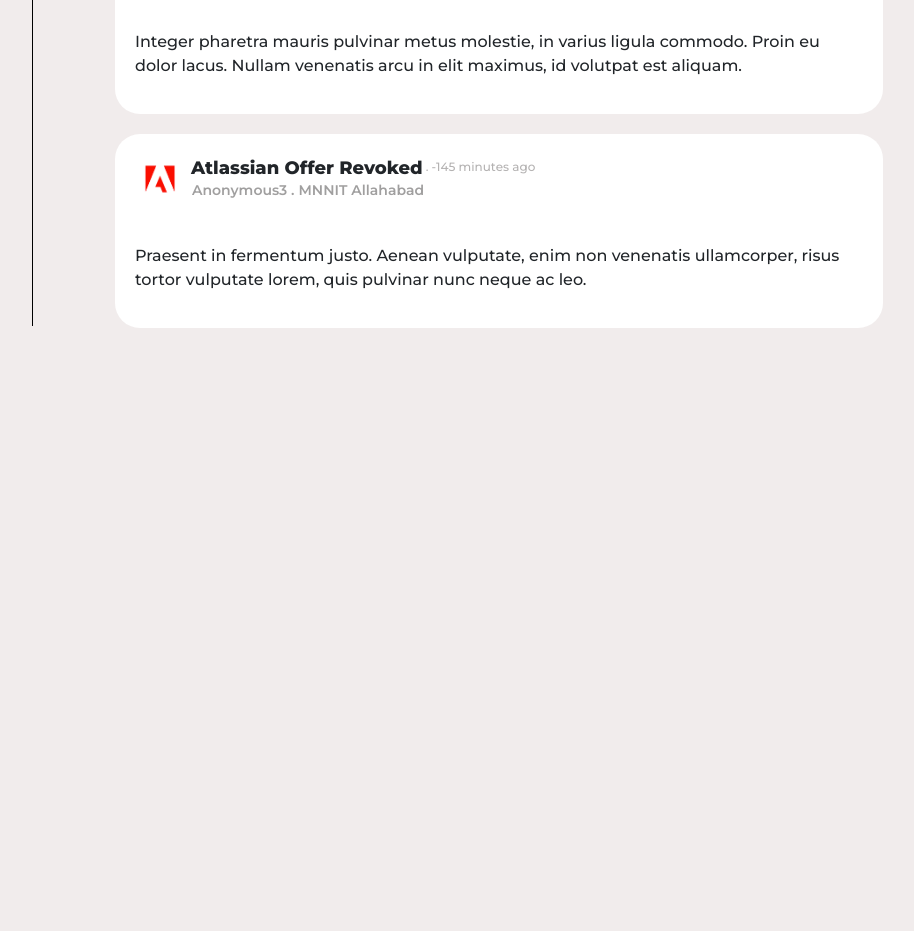
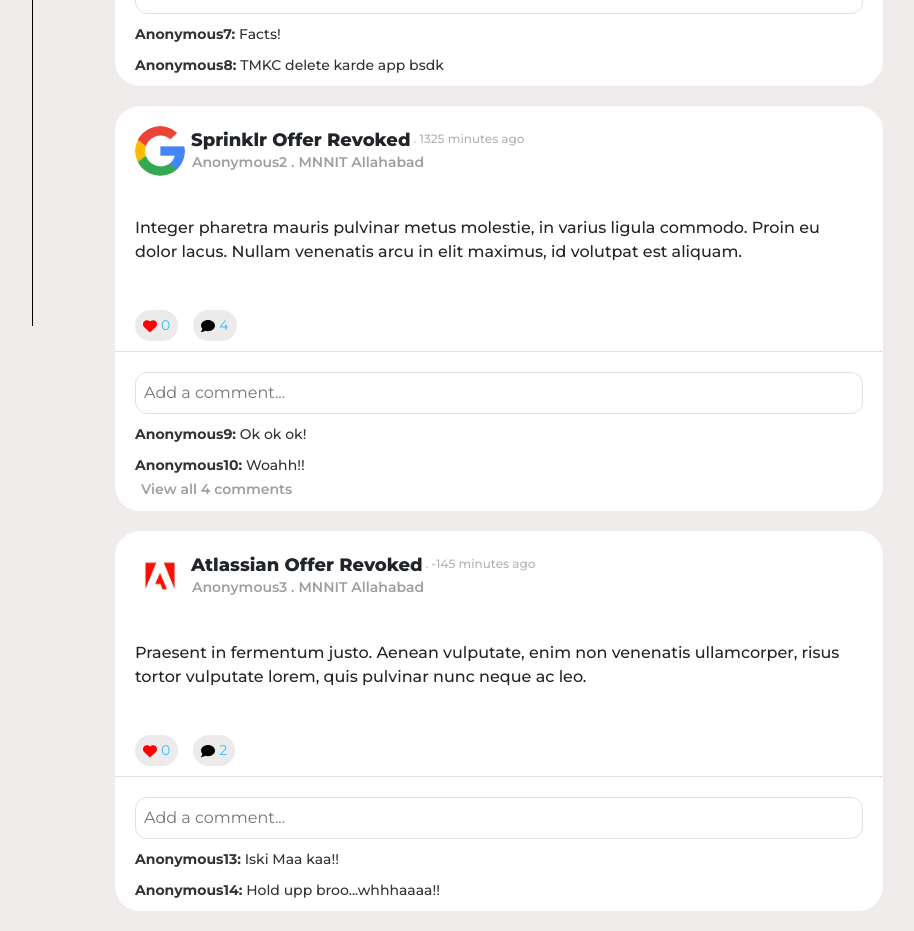
Before and after one commit to MadhavPrSingh/Cloaked, a React (Vite) app in the folder Client/: page / in a window 1280 px wide. Shown: the part 1060-1991 px from the top of the page, without its empty margins (225-1139 px from the left). Before the commit the page ends 1440 px from the top, so only its background shows below. Built offline with nearby package versions, Linux system fonts and the light colour scheme; a web font is replaced by a local one.

Commit message:
added likes and comments feature

```diff
--- a/Client/src/Components/HomePage/HomePage.css
+++ b/Client/src/Components/HomePage/HomePage.css
@@ -157,3 +157,79 @@
     outline: none;
     margin-right: 5px;
 }
+
+.wall-actions {
+    display: flex;
+    flex-direction: row;
+    align-items: center;
+    justify-content: flex-start;
+    padding: 10px 20px;
+}
+
+.wall-actions button {
+    background-color: transparent;
+    border: none;
+    background-color: #eceaea;
+    border-radius: 25px;
+    color: #3ABEF9;
+    font-size: 14px;
+    font-family: "Montserrat", sans-serif;
+    cursor: pointer;
+    display: flex;
+    align-items: center;
+    margin-right: 15px;
+    padding: 5px 8px;
+}
+
+.wall-actions button:hover {
+    color: #1F8AC0;
+}
+
+.wall-actions button:focus {
+    outline: none;
+}
+
+.wall-comments {
+    padding: 10px 20px;
+    border-top: 1px solid #e0e0e0;
+}
+
+.wall-comments input {
+    width: 100%;
+    padding: 8px;
+    margin-top: 10px;
+    border: 1px solid #e0e0e0;
+    border-radius: 12px;
+    font-family: "Montserrat", sans-serif;
+}
+
+.wall-comments input:focus {
+    outline: none;
+    border-color: #3ABEF9;
+}
+
+.wall-comments p {
+    font-family: "Montserrat", sans-serif;
+    font-size: 14px;
+    font-weight: 500;
+    color: #333;
+    margin: 10px 0 0;
+}
+
+.view-all-comments {
+    border: none;
+    background-color: white;
+    font-size: 14px;
+    font-family: "Montserrat", sans-serif;
+    font-weight: 600;
+    cursor: pointer;
+    color: #a09f9f;
+}
+
+.view-all-comments:hover {
+    color: #1F8AC0;
+}
+
+.view-all-comments:focus {
+    outline: none;
+}
--- a/Client/src/Components/HomePage/HomePage.jsx
+++ b/Client/src/Components/HomePage/HomePage.jsx
@@ -1,4 +1,5 @@
 import React from "react";
+import { useState } from "react";
 import "./HomePage.css";
 import HeroSection from "../../Constants/HeroSection/HeroSection";
 import { Link } from "react-router-dom";
@@ -8,16 +9,42 @@ import {
   faBuildingColumns,
   faUserNinja,
   faCirclePlus,
+  faHeart,
+  faComment,
 } from "@fortawesome/free-solid-svg-icons";
-import posts from "./Samples";
+import initialPosts from "./Samples";
 
 const HomePage = () => {
+
+  const [posts, setPosts] = useState(initialPosts);
+  const [visibleComments, setVisibleComments] = useState(Array(initialPosts.length).fill(2));
+
   const calTimeDiff = (dateTime) => {
     const currTime = new Date();
     const difference = currTime.getTime() - dateTime.getTime();
     const minutes = Math.round(difference / (1000 * 60));
     return `${minutes} minutes ago`;
   };
+
+  const handleLike = (index) => {
+    const newPosts = [...posts];
+    newPosts[index].Likes += 1;
+    setPosts(newPosts);
+  };
+
+  const handleAddComment = (index, comment) => {
+    const newPosts = [...posts];
+    newPosts[index].comments.push(comment);
+    setPosts(newPosts);
+  };
+
+  const toggleCommentVisiblity = (index) => {
+     const newVisibleComments = [...visibleComments];
+     newVisibleComments[index] = (newVisibleComments[index] === 2) ? posts[index].comments.length: 2;
+     setVisibleComments(newVisibleComments);
+  }
+
+
 
   return (
     <div>
@@ -55,10 +82,10 @@ const HomePage = () => {
           </div>
           <hr />
           <div className="wall">
-            {posts.map((content) => {
-              const { userName, collegeName, title, dateTime, profilePic, body } = content;
+            {posts.map((content, index) => {
+              const { userName, collegeName, title, dateTime, profilePic, body, Likes, comments } = content;
               return (
-                <div className="wall-box">
+                <div key={`posts-${index}`} className="wall-box">
                   <div className="wall-header">
                     <img
                       src={profilePic}
@@ -79,6 +106,39 @@ const HomePage = () => {
                   <div className="wall-content">
                     <p>{body}</p>
                   </div>
+                  <div className="wall-actions">
+                    <button onClick={() => handleLike(index)}>
+                        <FontAwesomeIcon icon = {faHeart} style={{color: 'red', marginRight:'4px'}}/> {Likes}
+                    </button>
+                    <button onClick={() => document.getElementById(`comment-input-${index}`).focus()}>
+                        <FontAwesomeIcon icon = {faComment} style={{color: 'black', marginRight:'4px'}}/> {comments.length}
+                    </button>
+                  </div>
+                  <div className="wall-comments">
+                    <input
+                        type="text"
+                        id = {`comment-input-${index}`}
+                        placeholder="Add a comment..."
+                        onKeyDown={(e) => {
+                            if( e.key === 'Enter' && e.target.value.trim() !== '') {
+                                handleAddComment(index, e.target.value);
+                                e.target.value = '';
+                            }
+                        }}
+                    />
+                    {comments.slice(0, visibleComments[index]).map((comment, i) =>(
+                        <p key={i}>
+                            <strong>{comment.userName}:</strong> {comment.text}
+                        </p>
+                    ))}
+                    {comments.length > 2 && (
+                        <button className="view-all-comments" onClick={() => toggleCommentVisiblity(index)}>
+                            {visibleComments[index] === 2
+                                ? `View all ${comments.length} comments`
+                                : "Hide comments"}
+                        </button>
+                    )}
+                  </div>
                 </div>
               );
             })}
--- a/Client/src/Components/HomePage/Samples.js
+++ b/Client/src/Components/HomePage/Samples.js
@@ -1,12 +1,18 @@
-const posts = [
+import { text } from "@fortawesome/fontawesome-svg-core";
+
+const initialPosts = [
     {
         userName: 'Anonymous1',
         collegeName: 'Latreen University',
         title: 'No latreen in Latreen Univerisity',
         dateTime: new Date("2024-06-03T12:00:00"),
         body:'Lorem ipsum dolor sit amet, consectetur adipiscing elit. Donec scelerisque tortor eget libero sodales, sit amet viverra augue lacinia. Phasellus mollis non massa sed fermentum.',
-        profilePic: "/Images/accenture.png"
-
+        profilePic: "/Images/accenture.png",
+        Likes: 0,
+        comments: [
+            { userName: 'Anonymous7', text: 'Facts!' },
+            { userName: 'Anonymous8', text: 'TMKC delete karde app bsdk'}
+        ]
     },
     {
         userName: 'Anonymous2',
@@ -14,7 +20,14 @@ const posts = [
         title: 'Sprinklr Offer Revoked',
         dateTime: new Date("2024-06-02T08:30:00"),
         body: ' Integer pharetra mauris pulvinar metus molestie, in varius ligula commodo. Proin eu dolor lacus. Nullam venenatis arcu in elit maximus, id volutpat est aliquam. ',
-        profilePic: "/Images/google.png"
+        profilePic: "/Images/google.png",
+        Likes: 0,
+        comments: [
+            { userName: 'Anonymous9',  text: 'Ok ok ok!' },
+            { userName: 'Anonymous10', text: 'Woahh!!' },
+            { userName: 'Anonymous11', text: 'Saalloooo mera bhi ho gaya off campus tha'},
+            { userName: 'Anonymous12', text: 'LMAAOOO, aur krlo private naukri!!'}
+        ]
 
     },
     {
@@ -23,8 +36,13 @@ const posts = [
         title: 'Atlassian Offer Revoked',
         dateTime: new Date("2024-06-03T09:00:00"),
         body: 'Praesent in fermentum justo. Aenean vulputate, enim non venenatis ullamcorper, risus tortor vulputate lorem, quis pulvinar nunc neque ac leo.',
-        profilePic: "/Images/adobe.png"
+        profilePic: "/Images/adobe.png",
+        Likes: 0,
+        comments: [
+            { userName: 'Anonymous13', text: 'Iski Maa kaa!!'},
+            { userName: 'Anonymous14', text: 'Hold upp broo...whhhaaaa!!'}
+        ]
     }
 ];
 
-export default posts
+export default initialPosts
```
